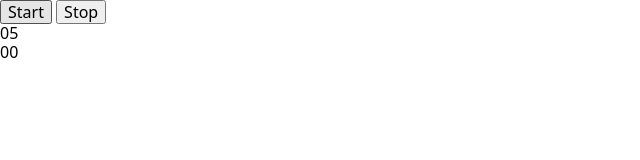
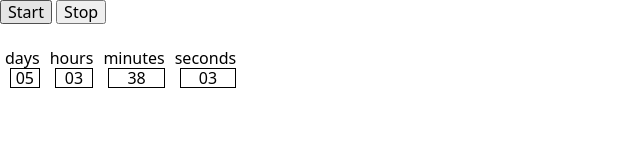
Before and after one commit to denyuneedtoknow/drafts, a plain HTML site: page index.html in a window 1280 px wide. Shown: the whole page, without its empty margins (0-640 px from the left). Drawn offline with nearby package versions, Linux system fonts and the light colour scheme.

Commit message:
rework for timer

```diff
--- a/index-timer.js
+++ b/index-timer.js
@@ -38,17 +38,25 @@ class StopWatch {
       stop: document.querySelector('#stop'),
       seconds: document.querySelector('#seconds'),
       minutes: document.querySelector('#minutes'),
+      hours: document.querySelector('#hours'),
+      days: document.querySelector('#days'),
     };
     this.id = null;
     this.startDate = null;
+    this.deadline = new Date(2021, 7, 16, 11, 59, 0, 0);
   }
   calc = () => {
     const currentDate = Date.now();
-    const delta = (currentDate - this.startDate) / 1000;
+    // const delta = (currentDate - this.startDate) / 1000;
+    const delta = (this.deadline - currentDate) / 1000;
     const sec = Math.floor(delta % 60);
-    const mins = Math.floor(delta / 60);
+    const mins = Math.floor((delta / 60) % 60);
+    const hours = Math.floor((delta / 60 / 60) % 60);
+    const days = Math.floor(delta / 60 / 60 / 24);
     this.refs.seconds.textContent = sec < 10 ? `0${sec}` : sec;
     this.refs.minutes.textContent = mins < 10 ? `0${mins}` : mins;
+    this.refs.hours.textContent = hours < 10 ? `0${hours}` : hours;
+    this.refs.days.textContent = days < 10 ? `0${days}` : days;
   };
 
   timerStart = () => {
@@ -70,3 +78,6 @@ class StopWatch {
 const watch = new StopWatch();
 window.addEventListener('DOMContentLoaded', watch.timerStart);
 // watch.init();
+
+const date = new Date(2021, 7, 16, 11, 59, 0, 0);
+console.log(`2021, 7, 16, 11, 59, 0, 0 соответствует ${date.getTime()}`);
--- a/index.html
+++ b/index.html
@@ -104,8 +104,16 @@
 
  <button type="button" id="start">Start</button>
  <button type="button" id="stop">Stop</button>
- <p class="seconds" id="seconds">00</p>
- <p class="minutes" id="minutes">00</p>
+<div class="clock">
+    <div class="clock-thumb"><p class="clock-label">days</p>
+    <p class="clock-segment" id="days">00</p></div>
+    <div class="clock-thumb"><p class="clock-label">hours</p>
+    <p class="clock-segment" id="hours">00</p></div>
+    <div class="clock-thumb"><p class="clock-label">minutes</p>
+    <p class="clock-segment" id="minutes">00</p></div>
+    <div class="clock-thumb"><p class="clock-label">seconds</p>
+    <p class="clock-segment" id="seconds">00</p></div>
+</div>
 
     <script src="index.js" type="module"></script>
     <script src="index4.js" type="module"></script>
--- a/styles/styles.css
+++ b/styles/styles.css
@@ -143,3 +143,16 @@ p {
   fill: #fff;
   transform: rotateZ(360deg);
 }
+
+.clock {
+  display: flex;
+  margin-top: 20px;
+}
+.clock-thumb {
+  padding: 5px;
+  text-align: center;
+}
+.clock-segment {
+  margin-left: 5px;
+  border: 1px solid black;
+}
```
